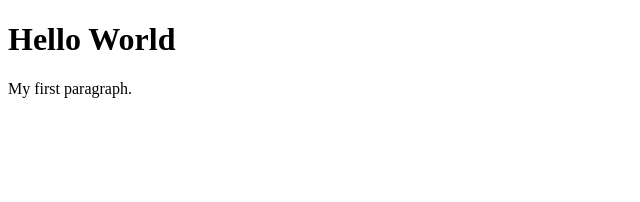
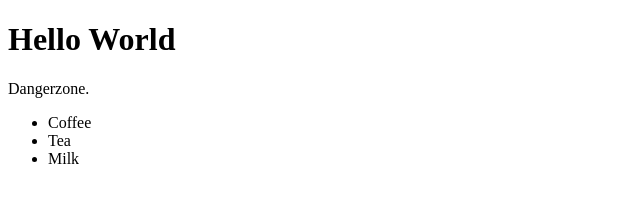
Before and after one commit to bratendal/Something, a plain HTML site: page Index.html in a window 1280 px wide. Shown: the whole page, without its empty margins (0-640 px from the left). Drawn offline with Linux system fonts and the light colour scheme.

Commit message:
Added list

```diff
--- a/Index.html
+++ b/Index.html
@@ -4,7 +4,14 @@
 
 <h1>Hello World</h1>
 
-<p>My first paragraph.</p>
+<p>Dangerzone.</p>
+
+<ul>
+    <li>Coffee</li>
+    <li>Tea</li>
+    <li>Milk</li>
+  </ul>
+
 
 </body>
 </html>
```
